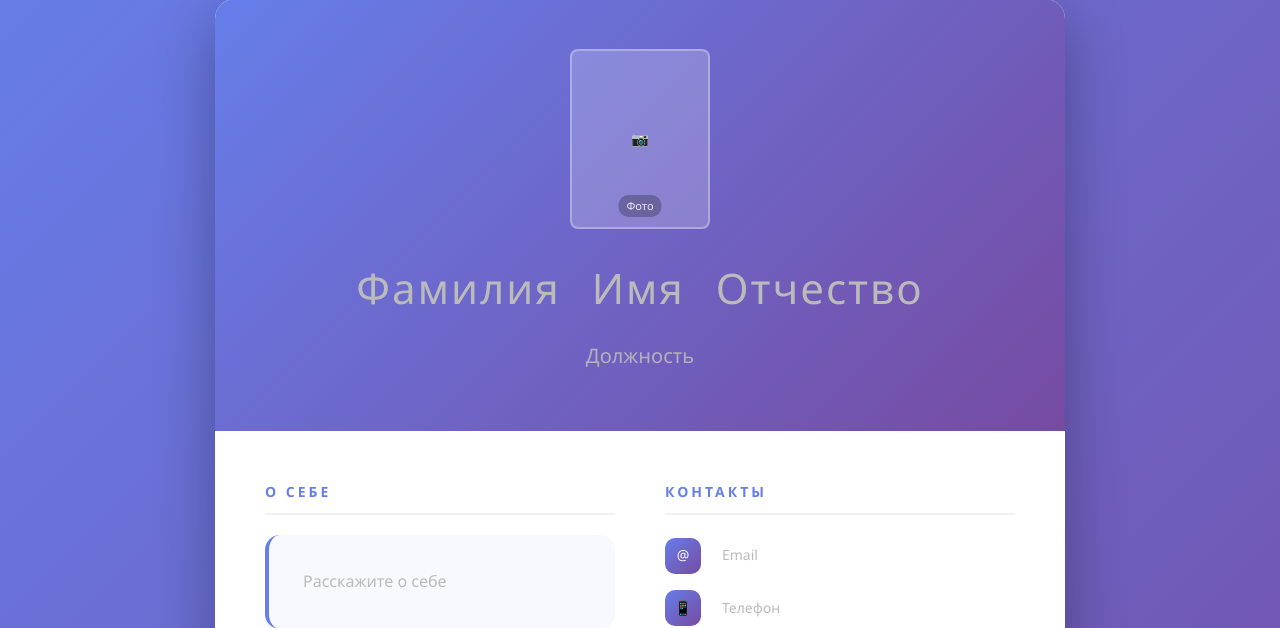
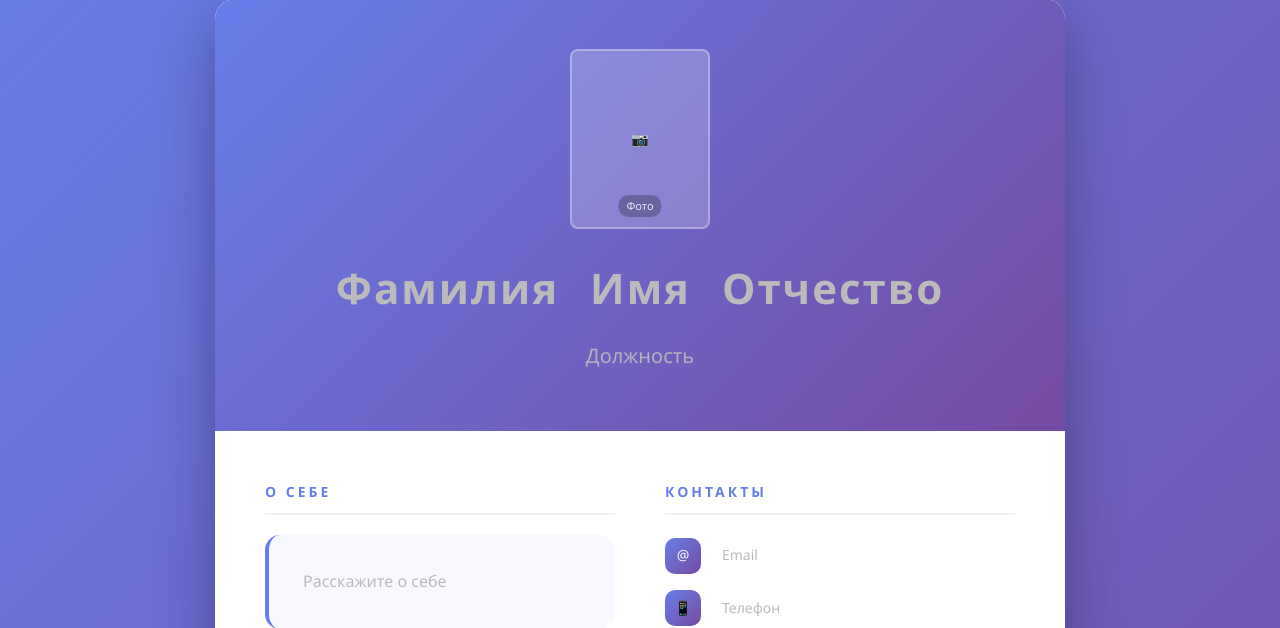
Before and after one commit to vokrob/ConResEd, a Flask app: template backend/templates/modern.html in a window 1280 px wide. Shown: the part 88-716 px from the top of the page. Run offline with Flask 3, Linux system fonts and the light colour scheme; the template is opened without the code that fills it, so the values that code supplies are empty; some libraries are stand-ins or nearby versions.

Commit message:
Update modern.html

```diff
--- a/backend/templates/modern.html
+++ b/backend/templates/modern.html
@@ -390,9 +390,9 @@
                 <span class="upload-hint">Фото</span>
             </div>
             <div class="name">
-                <span class="editable-field" data-placeholder="Фамилия" contenteditable="true"></span>
-                <span class="editable-field" data-placeholder="Имя" contenteditable="true"></span>
-                <span class="editable-field" data-placeholder="Отчество" contenteditable="true"></span>
+                <span class="bold editable-field" data-placeholder="Фамилия" contenteditable="true"></span>
+                <span class="bold editable-field" data-placeholder="Имя" contenteditable="true"></span>
+                <span class="bold editable-field" data-placeholder="Отчество" contenteditable="true"></span>
             </div>
             <div class="title editable-field" data-placeholder="Должность" contenteditable="true"></div>
         </div>
```
